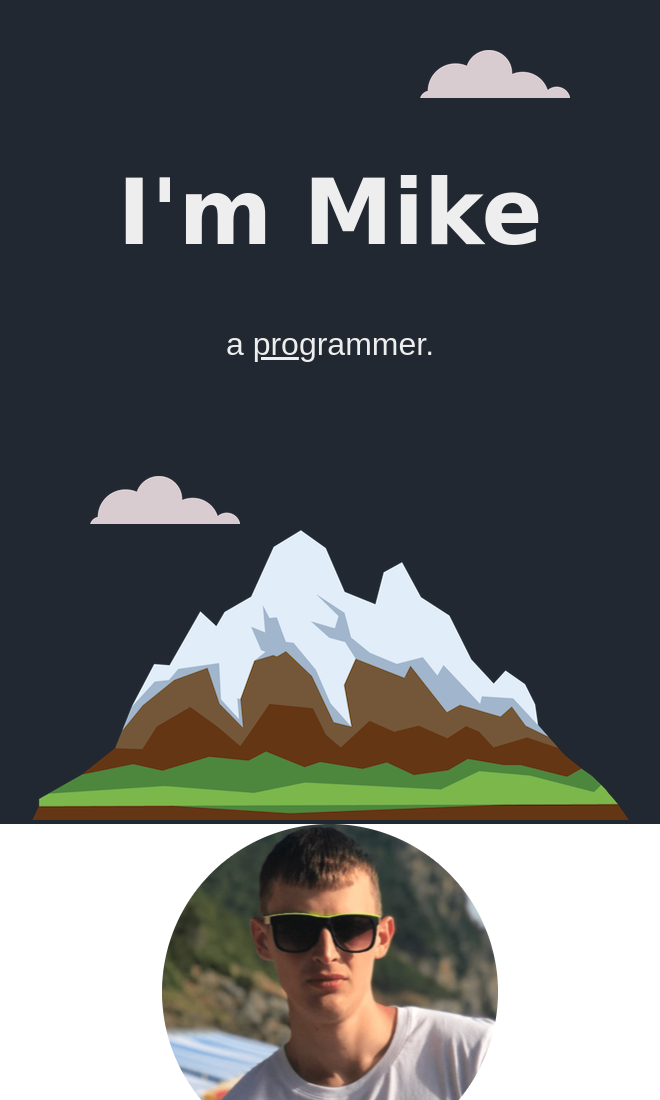
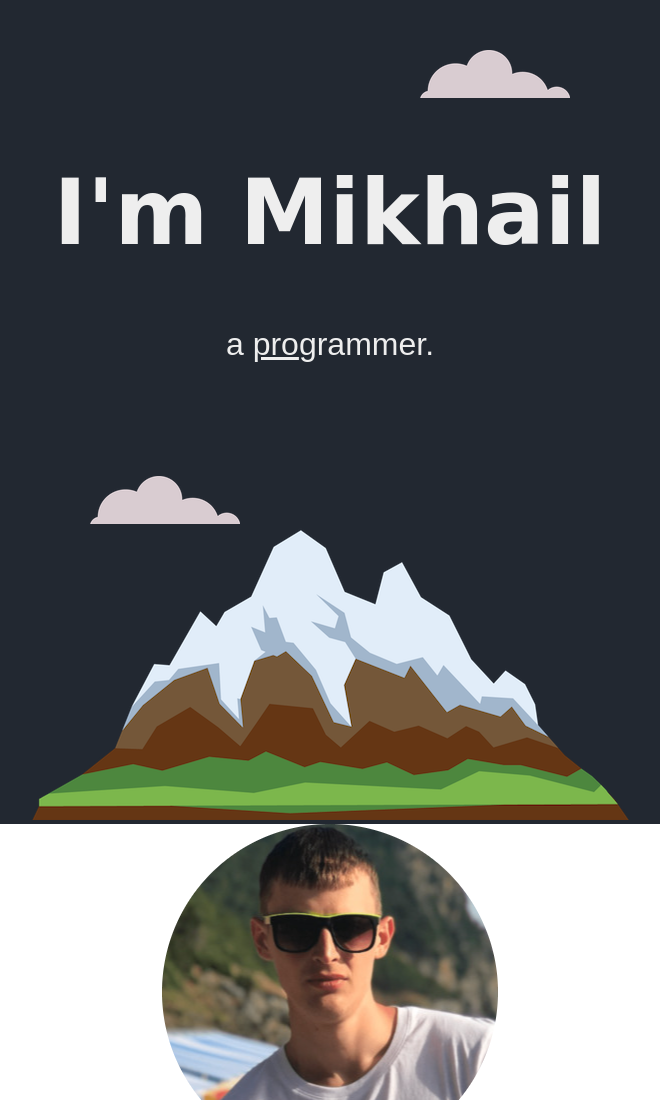
Before and after one commit to MikeGL28/mysite, a plain HTML site: page index.html in a window 1280 px wide. Shown: the top 1100 px of the page, without its empty margins (310-970 px from the left). Drawn offline with Linux system fonts and the light colour scheme.

Commit message:
updated index.html

```diff
--- a/index.html
+++ b/index.html
@@ -10,7 +10,7 @@
 
 <div class="top-container">
     <img class="top-cloud" src="images/cloud.png" alt="cloud-img">
-    <h1>I'm Mike</h1>
+    <h1>I'm Mikhail</h1>
     <p class="program">a <span class="pro">pro</span>grammer.</p>
     <img class="bottom-cloud" src="images/cloud.png" alt="cloud-img">
     <img src="images/mountain.png" alt="mountain-img">
```
